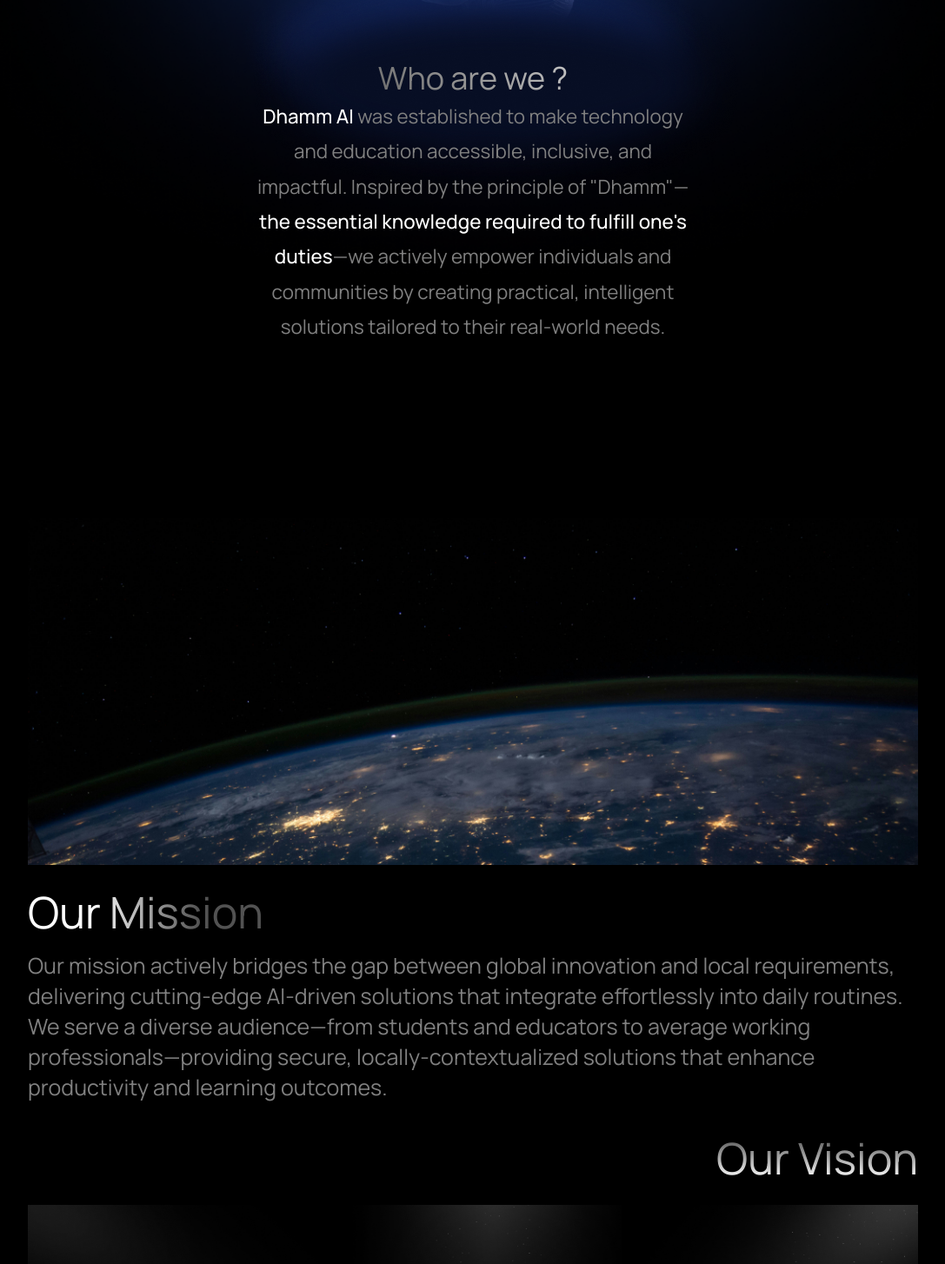
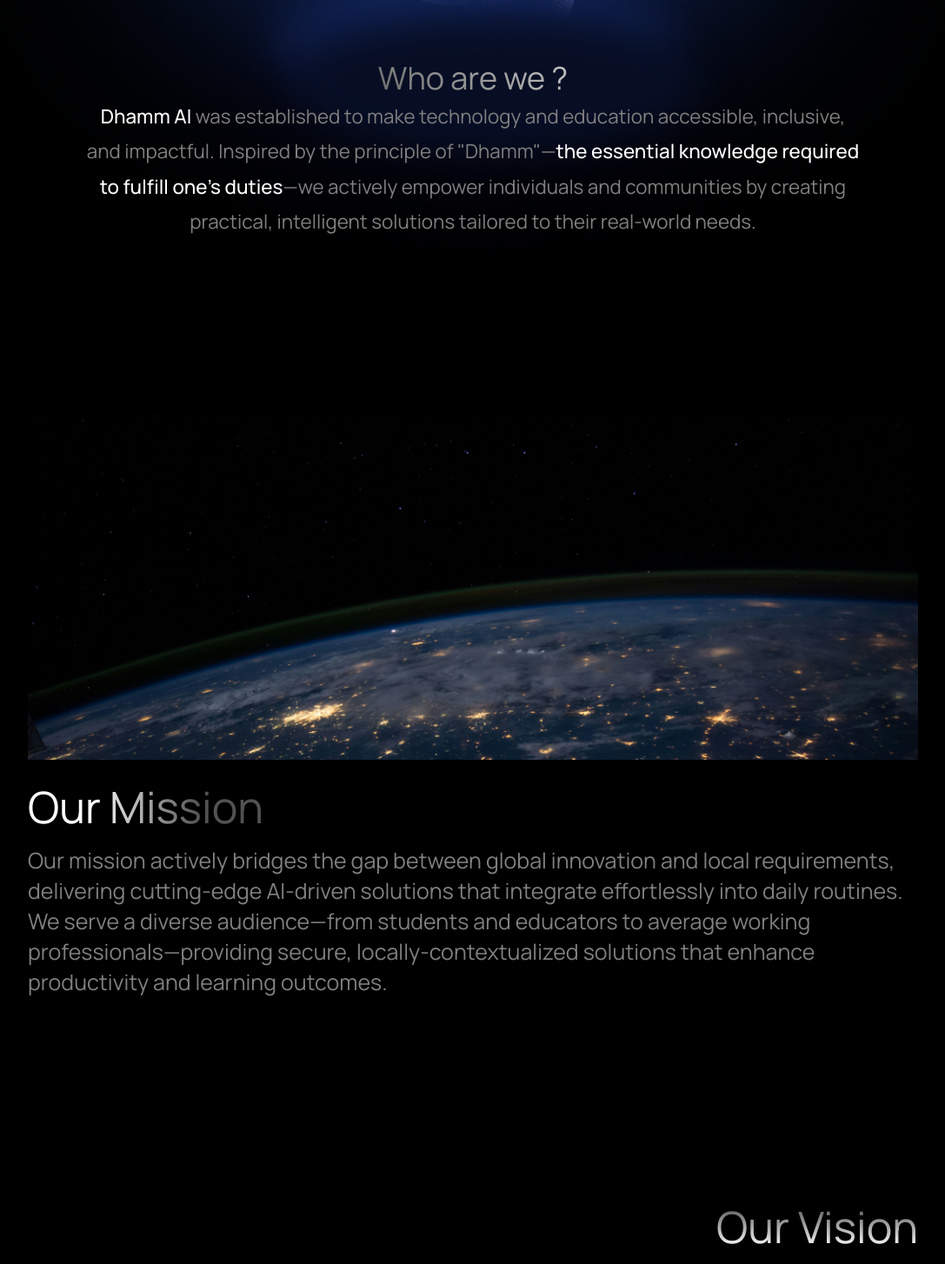
Before and after one commit to replyre/Dhammai-website, a Next.js app: page /company in a window 1280 px wide. Shown: the part 1216-2670 px from the top of the page at 87% size, without its empty margins (96-1183 px from the left). Built offline with nearby package versions, Linux system fonts and the light colour scheme.

Commit message:
corrected compnay page UI

```diff
--- a/app/company/Company.module.css
+++ b/app/company/Company.module.css
@@ -68,6 +68,7 @@ background-clip: text;
     align-items: center;
     margin: auto;
     position: relative;
+    margin-bottom: 200px;
 }
 .world img{
     height: 100%;
@@ -160,7 +161,7 @@ background-clip: text;
 }
 
 .text p{
-    width: 40%;
+    width: 70%;
     margin: auto;
     line-height: 1.8;
     font-size: 1.4rem;
--- a/app/technology/components/ImpactSection.module.css
+++ b/app/technology/components/ImpactSection.module.css
@@ -39,8 +39,8 @@
 .impactCard {
   /* Glassmorphism Effect */
   background: rgba(255, 255, 255, 0.1);
-  backdrop-filter: blur(50px);
-  -webkit-backdrop-filter: blur(50px);
+  backdrop-filter: blur(20px);
+  -webkit-backdrop-filter: blur(20px);
   border: 1px solid rgba(255, 255, 255, 0.08);
   border-radius: 32px;
   padding: 30px 20px;
--- a/app/technology/components/ProductsSection.module.css
+++ b/app/technology/components/ProductsSection.module.css
@@ -62,8 +62,8 @@ padding-top: 40px;
 .card {
   /* Glassmorphism Effect */
   background: rgba(255, 255, 255, 0.15);
-  backdrop-filter: blur(100px);
-  -webkit-backdrop-filter: blur(100px);
+  backdrop-filter: blur(50px);
+  -webkit-backdrop-filter: blur(50px);
   border: 1px solid rgba(255, 255, 255, 0.1);
   border-radius: 24px;
   padding: 40px;
```
